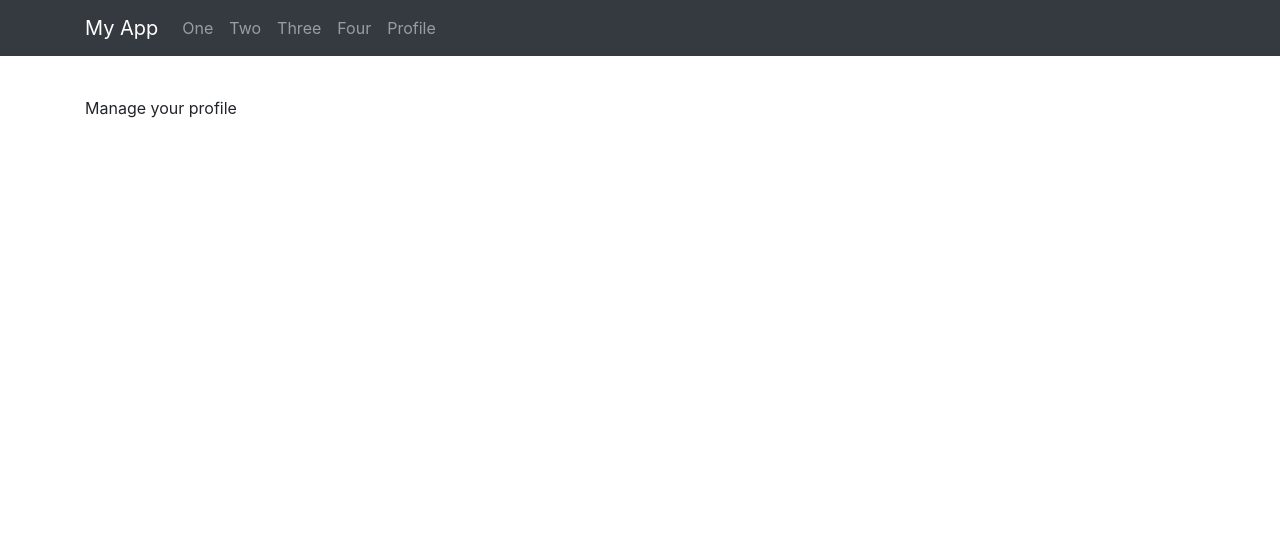
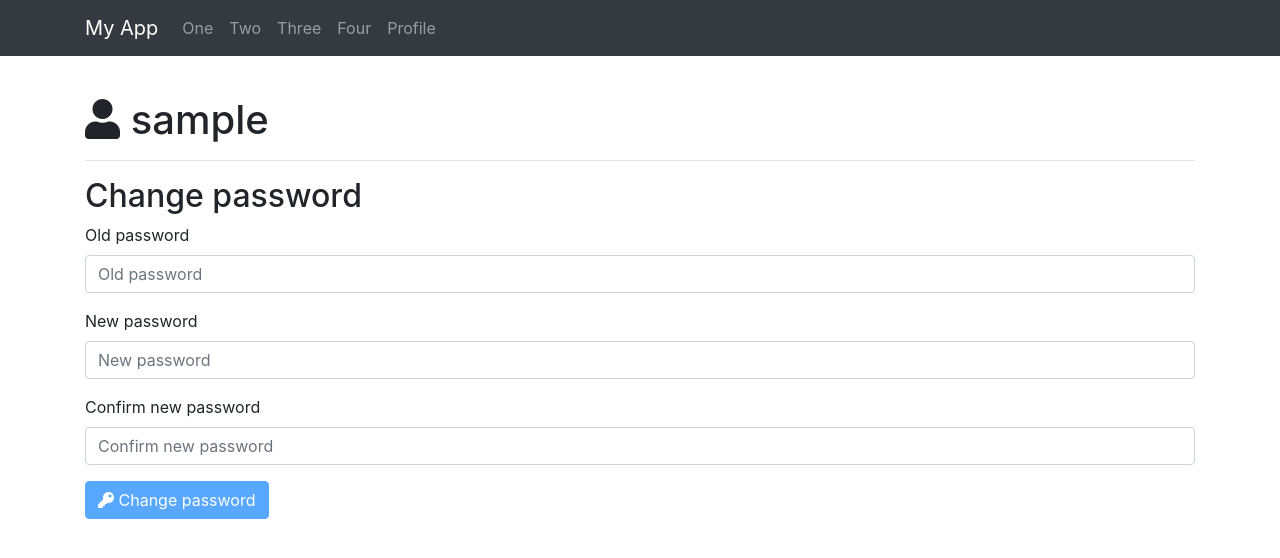
Before and after one commit to leonixyz/angloop, an Angular app: page /profile in a window 1280 px wide. Shown: the top 558 px of the page. Built offline with nearby package versions, Linux system fonts and the light colour scheme; sample sign-in values are in the browser's storage.

Commit message:
implement change-password component

```diff
--- a/client/src/app/authentication/services/authentication.service.ts
+++ b/client/src/app/authentication/services/authentication.service.ts
@@ -52,6 +52,15 @@ export class AuthenticationService {
       );
   }
 
+  public changePassword(oldPassword: string, newPassword: string) {
+    return this.http.post(`${env.API}/Users/change-password`,
+      {
+        'oldPassword': oldPassword,
+        'newPassword': newPassword
+      }
+    );
+  }
+
   public writePersistent(user: User) {
     this.user = user;
     window.localStorage.setItem('user', JSON.stringify(user));
--- /dev/null
+++ b/client/src/app/profile-page/change-password/change-password.component.html
@@ -0,0 +1,21 @@
+<form>
+  <h2>Change password</h2>
+  <div class="form-group">
+    <label for="oldPassword">Old password</label>
+    <input type="password" class="form-control" [(ngModel)]="oldPassword" name="oldPassword" id="oldPassword" placeholder="Old password">
+  </div>
+  <div class="form-group">
+    <label for="oldPassword">New password</label>
+    <input type="password" class="form-control" [(ngModel)]="newPassword" name="newPassword" id="newPassword" placeholder="New password">
+  </div>
+  <div class="form-group">
+    <label for="oldPassword">Confirm new password</label>
+    <input type="password" class="form-control" [(ngModel)]="newPasswordConfirm" name="newPasswordConfirm" id="newPasswordConfirm" placeholder="Confirm new password">
+  </div>
+  <button (click)="changePassword()" class="btn btn-primary" [disabled]="!oldPassword || !newPassword || newPassword !== newPasswordConfirm ">
+    <i class="fa fa-key"></i> Change password
+  </button>
+  &nbsp;
+  <span class="badge badge-danger" *ngIf="error">{{ error.message }}</span>
+  <span class="badge badge-success" *ngIf="success">Password changed</span>
+</form>
--- /dev/null
+++ b/client/src/app/profile-page/change-password/change-password.component.ts
@@ -0,0 +1,36 @@
+import { AuthenticationService } from '../../authentication/services/authentication.service';
+import { Component } from '@angular/core';
+import { OnInit } from '@angular/core';
+
+@Component({
+  selector: 'app-change-password',
+  templateUrl: './change-password.component.html',
+  styleUrls: ['./change-password.component.css']
+})
+export class ChangePasswordComponent implements OnInit {
+
+  public oldPassword: string;
+  public newPassword: string;
+  public newPasswordConfirm: string;
+  public error: any;
+  public success: boolean;
+
+  constructor(
+    private authn: AuthenticationService
+  ) { }
+
+  ngOnInit() {
+  }
+
+  changePassword() {
+    this.success = null;
+    this.error = null;
+
+    this.authn.changePassword(this.oldPassword, this.newPassword)
+      .subscribe(
+        _ => this.success = true,
+        err => this.error = err.error.error
+      );
+  }
+
+}
--- a/client/src/app/profile-page/profile-page.component.html
+++ b/client/src/app/profile-page/profile-page.component.html
@@ -1,7 +1,9 @@
 <div class="container">
   <div class="row">
     <div class="col">
-      Manage your profile
+      <h1><i class="fa fa-user"></i> {{ user.username }}</h1>
+      <hr>
+      <app-change-password></app-change-password>
     </div>
   </div>
 </div>
--- a/client/src/app/profile-page/profile-page.component.ts
+++ b/client/src/app/profile-page/profile-page.component.ts
@@ -1,5 +1,7 @@
 import { Component } from '@angular/core';
 import { OnInit } from '@angular/core';
+import { User } from '../authentication/models/user';
+import { AuthenticationService } from '../authentication/services/authentication.service';
 
 @Component({
   selector: 'app-profile-page',
@@ -8,9 +10,14 @@ import { OnInit } from '@angular/core';
 })
 export class ProfilePageComponent implements OnInit {
 
-  constructor() { }
+  public user: User;
+
+  constructor(
+    private authn: AuthenticationService
+  ) { }
 
   ngOnInit() {
+    this.user = this.authn.getFromPersistency();
   }
 
 }
```
Also changed, not shown: client/src/app/app.module.ts (+7 -3 lines), client/src/app/profile-page/change-password/change-password.component.css (added), 1 other file (tests, documents, lock files or other folders).
